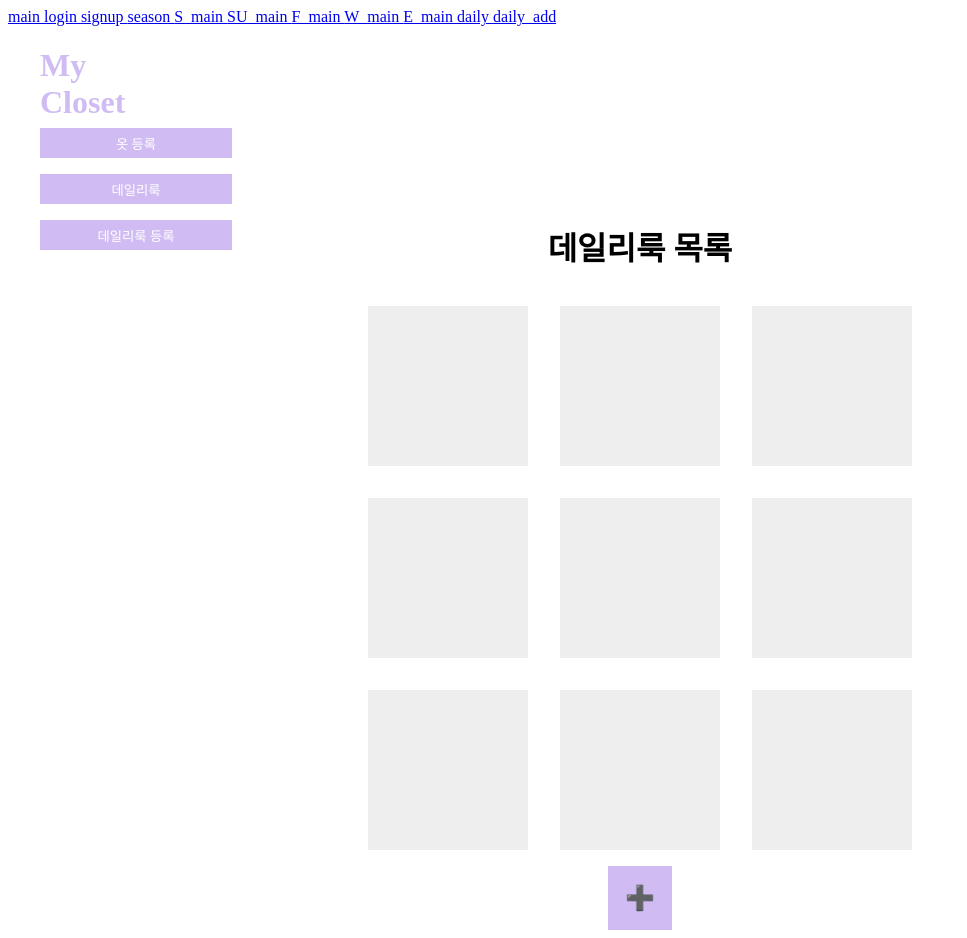
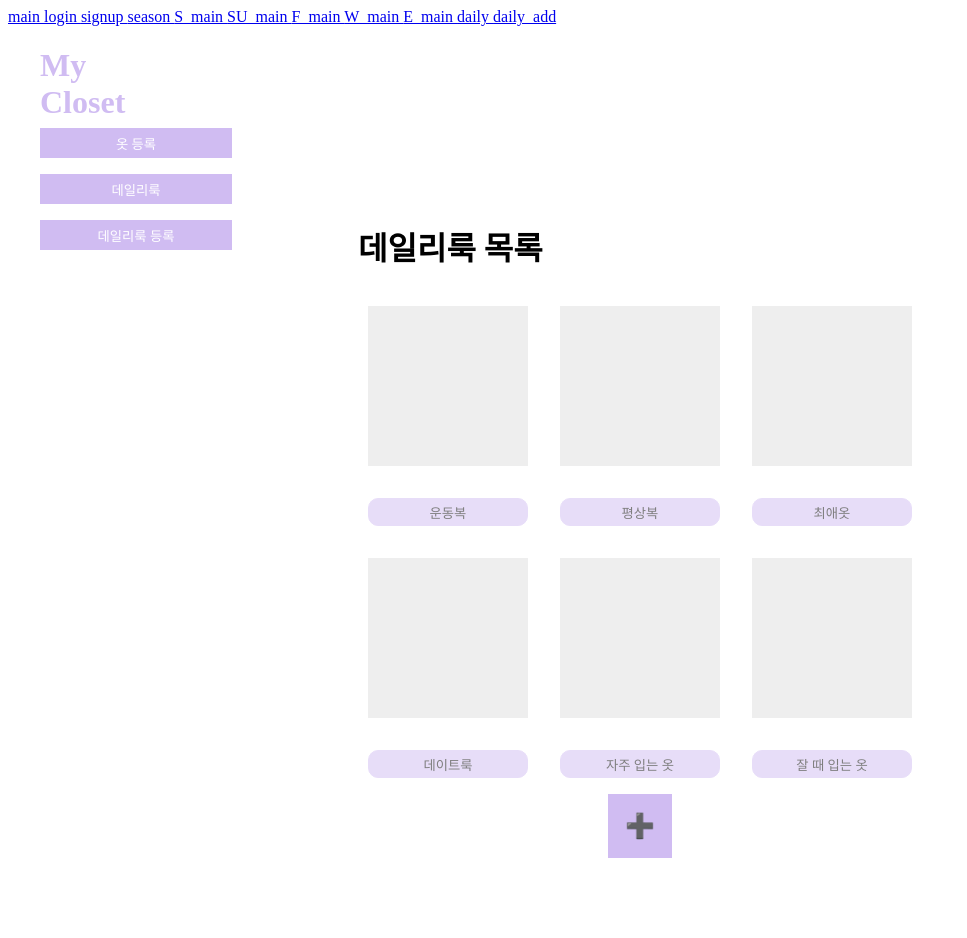
Before and after one commit to baeksehee/SKHUFP_Frontend, a Next.js app: page /daily in a window 1280 px wide. Shown: the whole page, without its empty margins (0-967 px from the left). After the commit the page ends 866 px from the top, so only its background shows below. Built offline with nearby package versions, Linux system fonts and the light colour scheme; a web font is replaced by a local one.

Commit message:
style: 데일리룩 목록 완료

```diff
--- a/src/pages/daily.tsx
+++ b/src/pages/daily.tsx
@@ -2,22 +2,27 @@ import styled from "styled-components";
 import Nav from "../components/Nav";
 
 export default function Daily() {
-    return(
+    return (
         <>
             <Nav />
             <Container>
-            <h1>데일리룩 목록</h1>
+                <StyledH1>데일리룩 목록</StyledH1>
                 <Container2>
                     <StyledGrid>
                         <Item />
                         <Item />
                         <Item />
+                        <StyledName>운동복</StyledName>
+                        <StyledName>평상복</StyledName>
+                        <StyledName>최애옷</StyledName>
+                    </StyledGrid>
+                    <StyledGrid>
                         <Item />
                         <Item />
                         <Item />
-                <Item />
-                <Item />
-                <Item />
+                        <StyledName>데이트룩</StyledName>
+                        <StyledName>자주 입는 옷</StyledName>
+                        <StyledName>잘 때 입는 옷</StyledName>
                     </StyledGrid>
                 </Container2>
                 <StyledAdd>➕</StyledAdd>
@@ -26,22 +31,8 @@ export default function Daily() {
     )
 }
 
-const Container2 = styled.div`
-display: flex;
-justify-content: center;
-align-items: center;
-`;
-
-const StyledGrid = styled.div`
-display: grid;
-grid-template-columns: 15vw 15vw 15vw;
-grid-template-rows: 15vw 15vw 15vw;
-`;
-
-const Item = styled.div`
-margin: 1rem;
-
-background-color: #eeeeee;
+const StyledH1 = styled.h1`
+margin-right: 30%;
 `;
 
 const Container = styled.div`
@@ -51,6 +42,35 @@ justify-content: center;
 align-items: center;
 
 margin-top: 10vh;
+`;
+
+const Container2 = styled.div`
+display: flex;
+flex-direction: column;
+justify-content: center;
+align-items: center;
+`;
+
+const StyledGrid = styled.div`
+display: grid;
+grid-template-columns: 15vw 15vw 15vw;
+grid-template-rows: 15vw 60px;
+`;
+
+const Item = styled.div`
+margin: 1rem;
+
+background-color: #eeeeee;
+`;
+
+const StyledName = styled.button`
+margin: 1rem;
+
+border: 1px solid #d0bcf2;
+border-radius: 10px;
+background-color: #d0bcf2;
+opacity: 0.5;
+cursor: pointer;
 `;
 
 const StyledAdd = styled.button`
```
Lines whose indentation alone changed are shown as unchanged.
